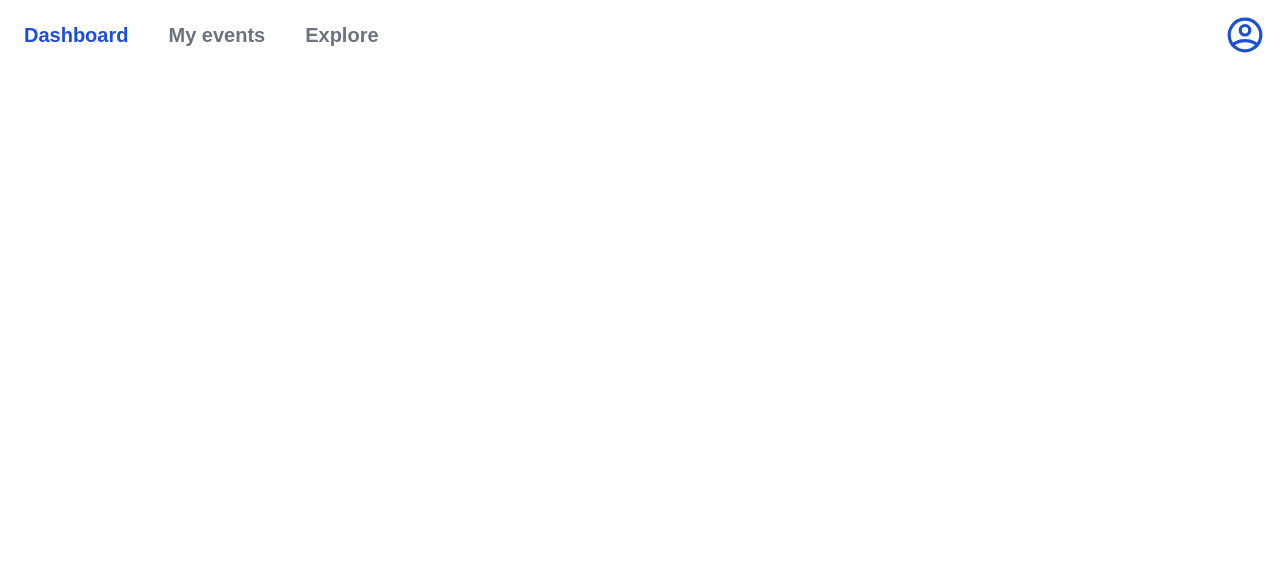
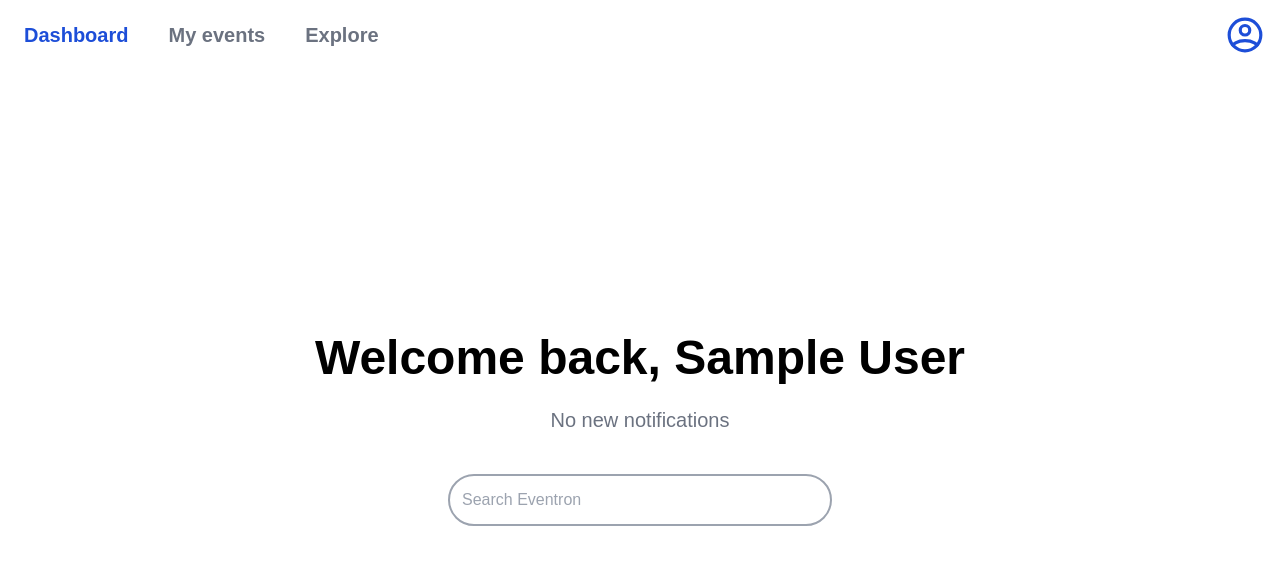
Before and after one commit to william-herring/eventron, a Next.js app: page /dashboard in a window 1280 px wide. Shown: the top 564 px of the page. Built offline with nearby package versions, Linux system fonts and the light colour scheme; no server answers; sample sign-in values are in the browser's storage.

Commit message:
Started search bar

```diff
--- a/components/NavigationBar.tsx
+++ b/components/NavigationBar.tsx
@@ -9,7 +9,7 @@ interface NavigationBarProps {
 const NavigationBar: React.FC<NavigationBarProps> = (props) => {
     const { data: session } = useSession()
 
-    return <div className='flex w-screen fixed p-4'>
+    return <div className='flex w-screen sticky p-4'>
         <div className="flex space-x-8">
             <Link href='#'>
                 <a className='flex items-center text-xl font-semibold rounded-full'>
--- a/pages/dashboard.tsx
+++ b/pages/dashboard.tsx
@@ -29,6 +29,14 @@ const Dashboard: NextPage = () => {
               <title>Dashboard</title>
             </Head>
             <NavigationBar active={0} />
+            <div className='flex flex-col items-center h-screen justify-center text-center'>
+                <h1 className='font-semibold text-5xl'>Welcome back, {session.user?.name}</h1>
+                <p className='text-gray-500 text-xl w-96 my-6'>No new notifications</p>
+                <div className='flex mt-4 mb-20'>
+                    <input type='text' placeholder='Search Eventron' className='rounded-full w-96 border-2 border-gray-400 p-3'>
+                    </input>
+                </div>
+            </div>
         </div>
     )
   }
```
